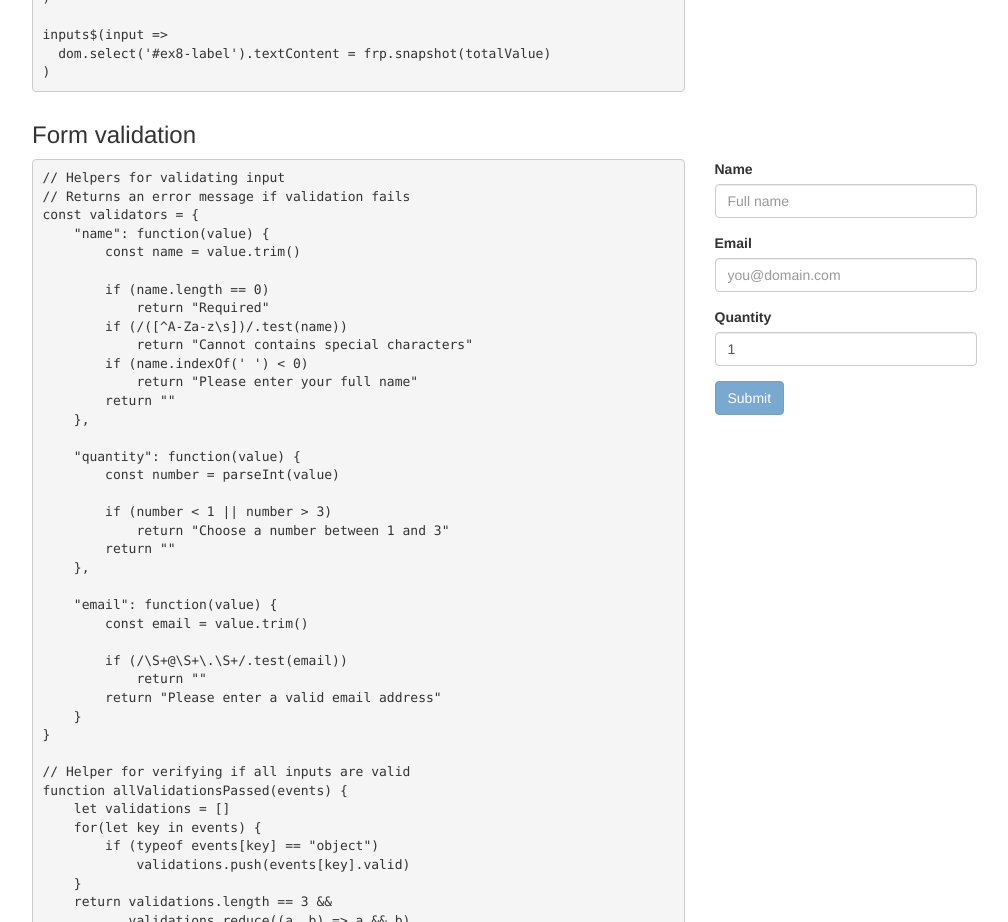
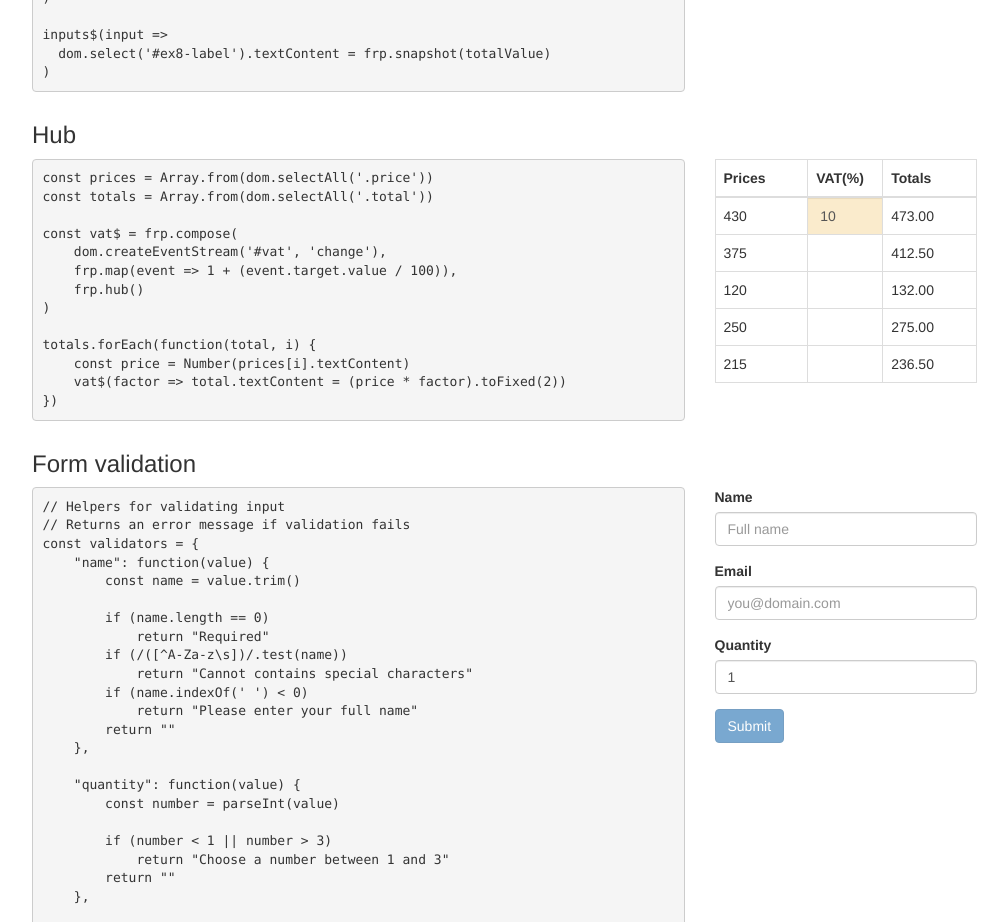
Before and after one commit to santoshrajan/frpjs, a website with bundled scripts: page examples/basic-examples/index.html in a window 1280 px wide. Shown: the part 3620-4542 px from the top of the page, without its empty margins (38-1046 px from the left). Built offline with nearby package versions, Linux system fonts and the light colour scheme.

Commit message:
Add example for frp.hub

```diff
--- a/examples/basic-examples/index.html
+++ b/examples/basic-examples/index.html
@@ -7,6 +7,21 @@
   <title>Basic Examples</title>
 
   <link rel="stylesheet" href="./styles/bootstrap.min.css">
+  <style>
+    #vat-cell {
+        padding: 0px;
+        border: 0px;
+        width: 75px;
+    }
+
+    #vat-cell input {
+        border: 0px;
+        border-radius: 0px;
+        height: 36px;
+        display: inline-block;
+        background-color: #faebcc;
+    }
+  </style>
 </head>
 <body>
 
@@ -261,6 +276,68 @@ inputs$(input =>
 
   <!-- Example 9 -->
   <div class="row">
+    <h3 class="col-md-12">Hub</h3>
+    <div class="col-md-7">
+
+<pre>const prices = Array.from(dom.selectAll('.price'))
+const totals = Array.from(dom.selectAll('.total'))
+
+const vat$ = frp.compose(
+    dom.createEventStream('#vat', 'change'),
+    frp.map(event => 1 + (event.target.value / 100)),
+    frp.hub()
+)
+
+totals.forEach(function(total, i) {
+    const price = Number(prices[i].textContent)
+    vat$(factor => total.textContent = (price * factor).toFixed(2))
+})</pre>
+
+    </div>
+    <div class="col-md-3">
+        <table class="table table-bordered">
+          <thead>
+            <tr>
+              <th>Prices</th>
+              <th>VAT(%)</th>
+              <th>Totals</th>
+            </tr>
+          </thead>
+          <tbody>
+            <tr>
+              <td class="price">430</td>
+              <td id="vat-cell">
+                <input type="number" class="form-control" id="vat" value="10">
+              </td>
+              <td class="total">473.00</td>
+            </tr>
+            <tr>
+              <td class="price">375</td>
+              <td></td>
+              <td class="total">412.50</td>
+            </tr>
+            <tr>
+              <td class="price">120</td>
+              <td></td>
+              <td class="total">132.00</td>
+            </tr>
+            <tr>
+              <td class="price">250</td>
+              <td></td>
+              <td class="total">275.00</td>
+            </tr>
+            <tr>
+              <td class="price">215</td>
+              <td></td>
+              <td class="total">236.50</td>
+            </tr>
+          </tbody>
+        </table>
+    </div>
+  </div>
+
+  <!-- Example 10 -->
+  <div class="row">
     <h3 class="col-md-12">Form validation</h3>
     <div class="col-md-7">
 
```
Also changed, not shown: examples/basic-examples/index.js (+18 -1 lines), examples/basic-examples/build/app.js.
